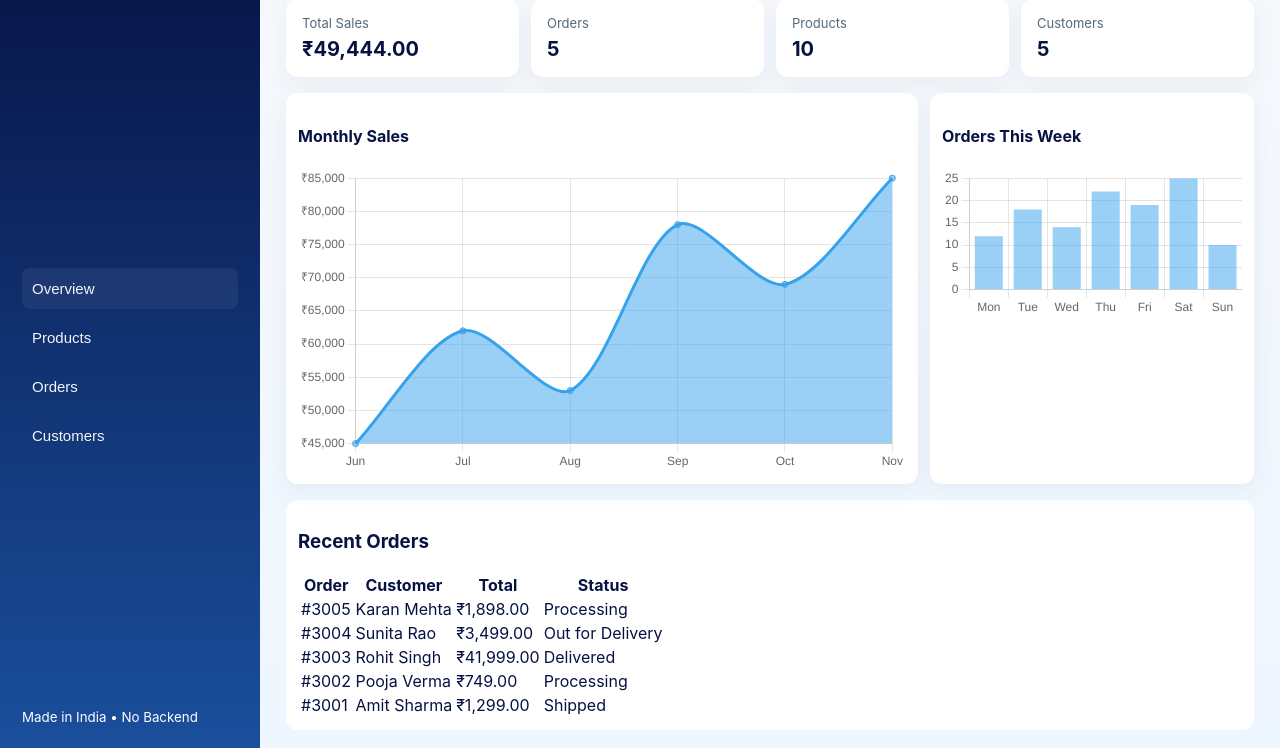
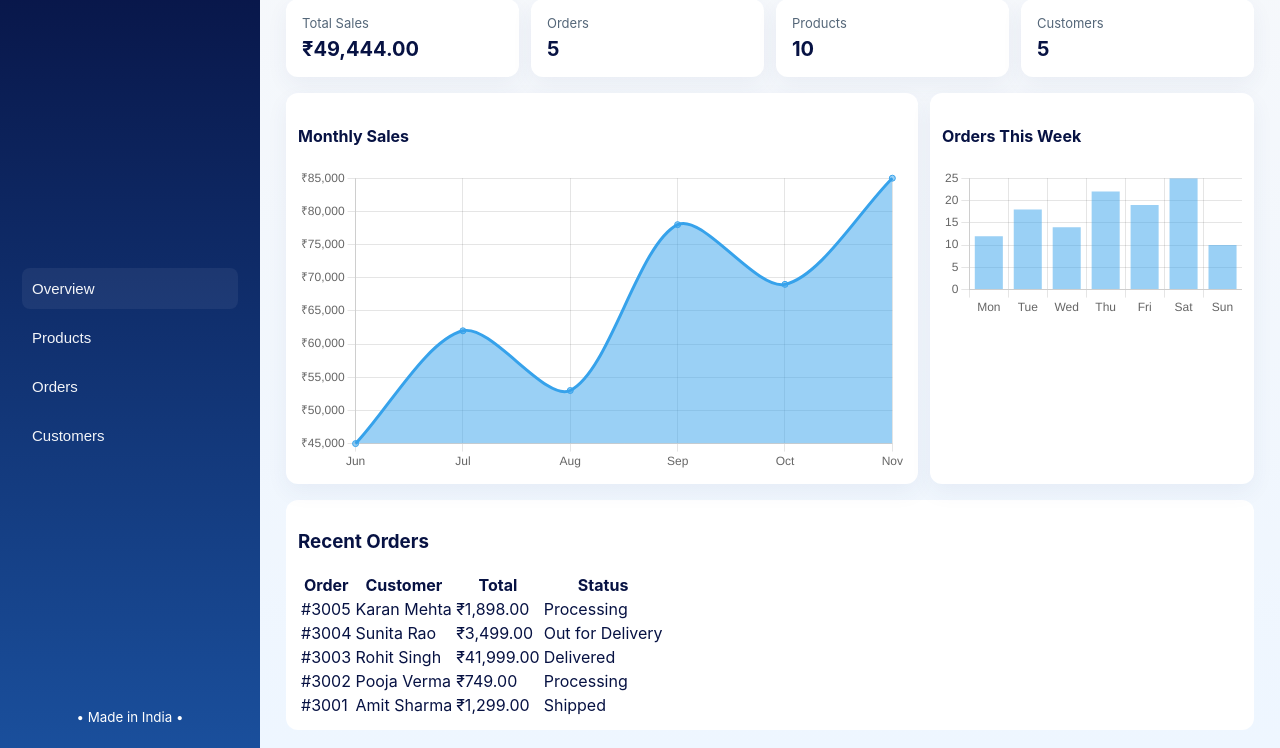
Before and after one commit to PrarthanaSangamesh05/BlueKart-Dashboard, a plain HTML site: page index.html in a window 1280 px wide. Shown: the part 71-819 px from the top of the page. Drawn offline with nearby package versions, Linux system fonts and the light colour scheme.

Commit message:
Updated dashboard features

```diff
--- a/index.html
+++ b/index.html
@@ -26,13 +26,12 @@
       </nav>
 
       <footer>
-        <small>Made in India • No Backend</small>
+        <center><small>• Made in India • </small></center>
       </footer>
     </aside>
 
     <main class="main">
       <header class="topbar">
-        <!-- search wrapper: will be shown only on Products page -->
         <div class="search" id="topSearchWrap" style="display:none;">
           <input id="searchInput" placeholder="Search products by ID, name..." />
         </div>
@@ -129,8 +128,6 @@
 
     </main>
   </div>
-
-  <!-- Product Modal -->
   <div id="productModal" class="modal" aria-hidden="true">
     <div class="modal-dialog">
       <h3 id="productModalTitle">Add Product</h3>
@@ -145,8 +142,6 @@
       </form>
     </div>
   </div>
-
-  <!-- Order Modal -->
   <div id="orderModal" class="modal" aria-hidden="true">
     <div class="modal-dialog">
       <h3 id="orderModalTitle">Edit Order</h3>
@@ -173,8 +168,6 @@
       </form>
     </div>
   </div>
-
-  <!-- Customer Modal -->
   <div id="customerModal" class="modal" aria-hidden="true">
     <div class="modal-dialog">
       <h3 id="customerModalTitle">Edit Customer</h3>
```
